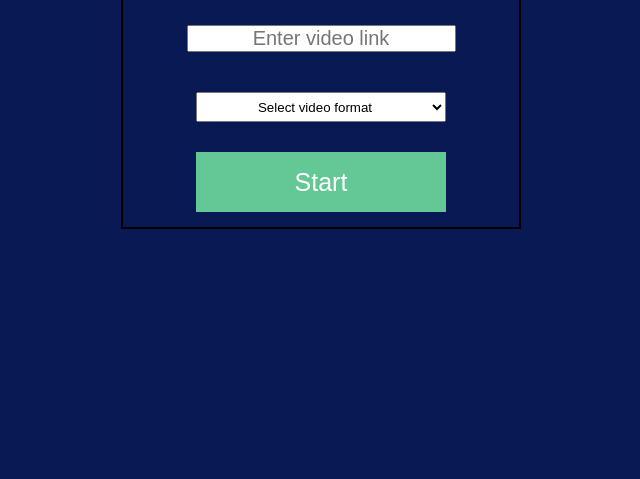
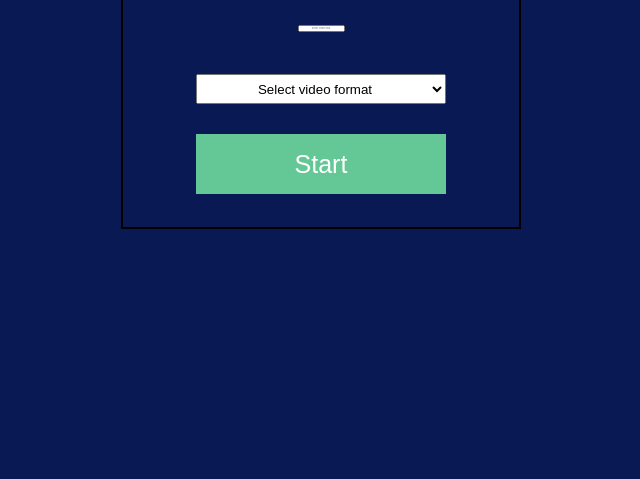
Before and after one commit to BackendPython/yotube-dowloader-js, a plain HTML site: page index.html in a window 1280 px wide. Shown: the part 321-800 px from the top of the page, without its empty margins (319-959 px from the left). Drawn offline with Linux system fonts and the light colour scheme.

Commit message:
Update style.css

```diff
--- a/style.css
+++ b/style.css
@@ -35,7 +35,7 @@ select{
     margin-top: 40px;
 }
 input{
-    font-size: 20px;
+    font-size: 2.7px;
     margin-top: 40px;
 }
 button{
```
